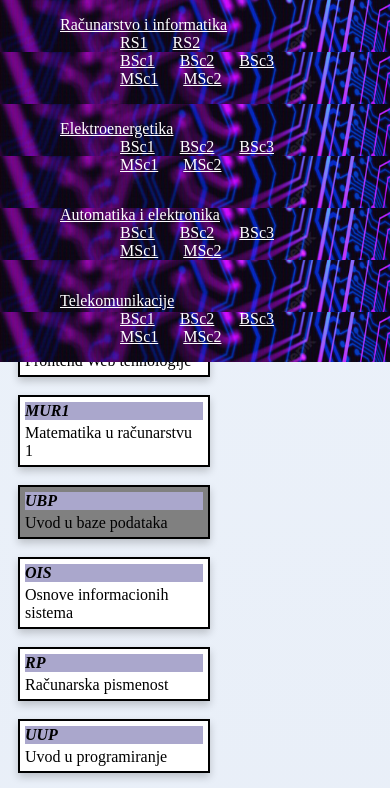
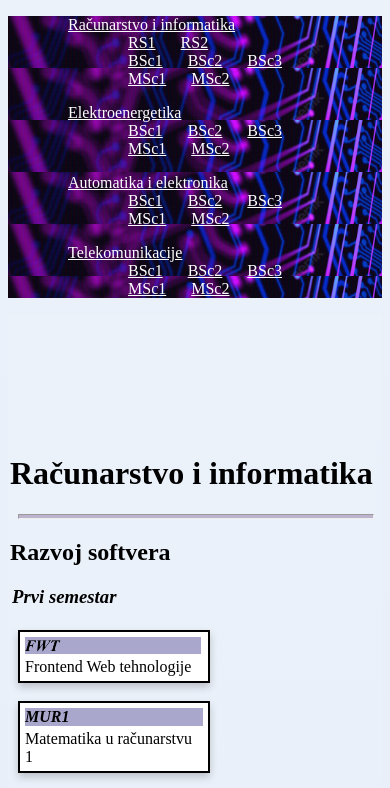
Before and after one commit to dKurtalic/WT, a plain HTML site: page html/predmet.html in a window 390 px wide. Shown: the top 788 px of the page. Drawn offline with Linux system fonts and the light colour scheme.

Commit message:
Popravljen meni

```diff
--- a/css/predmet.css
+++ b/css/predmet.css
@@ -1,4 +1,4 @@
-#menu {
+.menu {
     position: fixed;
     background-image: url("../res/Screenshot_3.png");
     color: white;
@@ -7,7 +7,9 @@
     width: 100%;
 }
 
-#menu ul li a {
+
+
+.menu ul li a {
     color: white;
 }
 
@@ -16,17 +18,17 @@ body {
 
 }
 
-#menu ul li {
+.menu ul li {
     display: flex;
     margin-left: 20px;
 }
 
-#menu ul li>ul {
+.menu ul li>ul {
     display: flex;
     gap: 5px;
 }
 
-#menu ul {
+.menu ul {
     float: left;
 }
 
@@ -118,3 +120,13 @@ h3 {
     transition: 0.3s;
     background-color: gray;
 }
+
+@media(max-width:852px) {
+    .menu {
+        position: relative;
+    }
+
+    .menu ul {
+        float: none;
+    }
+}
--- a/html/predmet.html
+++ b/html/predmet.html
@@ -10,7 +10,7 @@
 </head>
 
 <body>
-    <div id="menu">
+    <div class="menu">
 
         <ul>
             <li class="stavke"><a href="#rs">Računarstvo i informatika</a></li>
```
